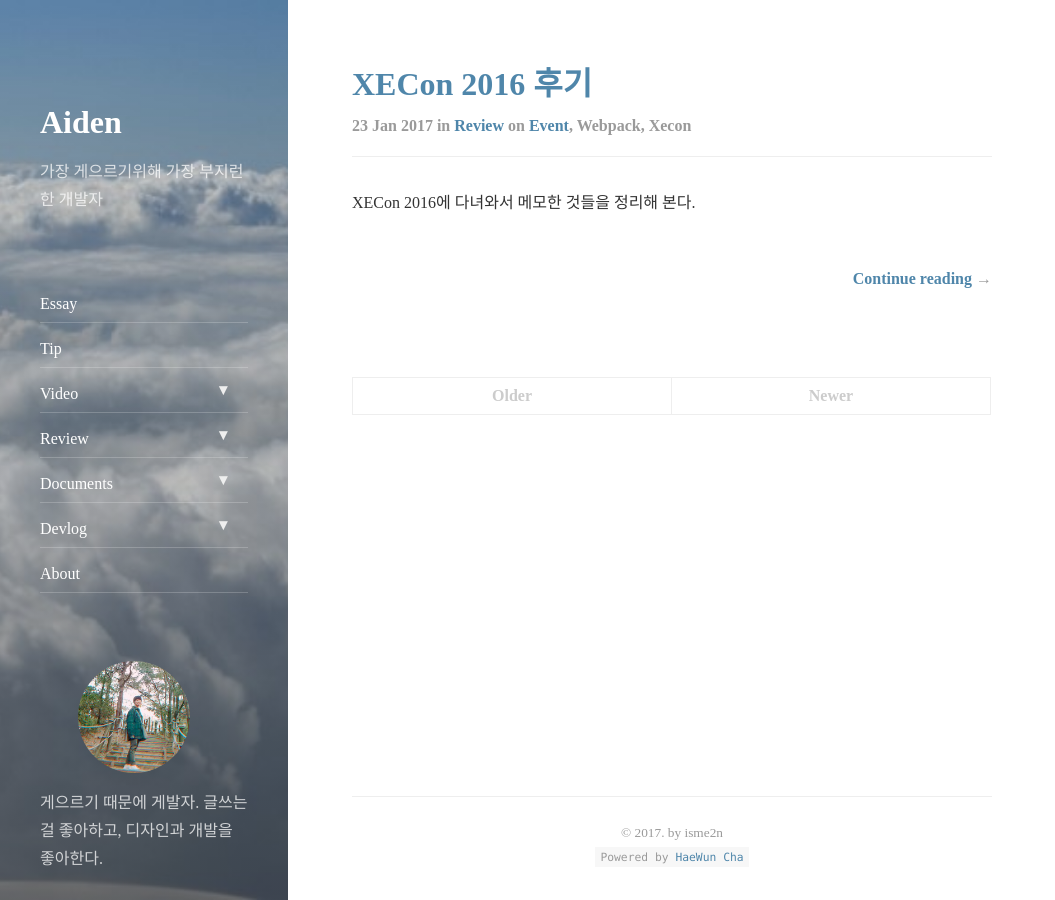
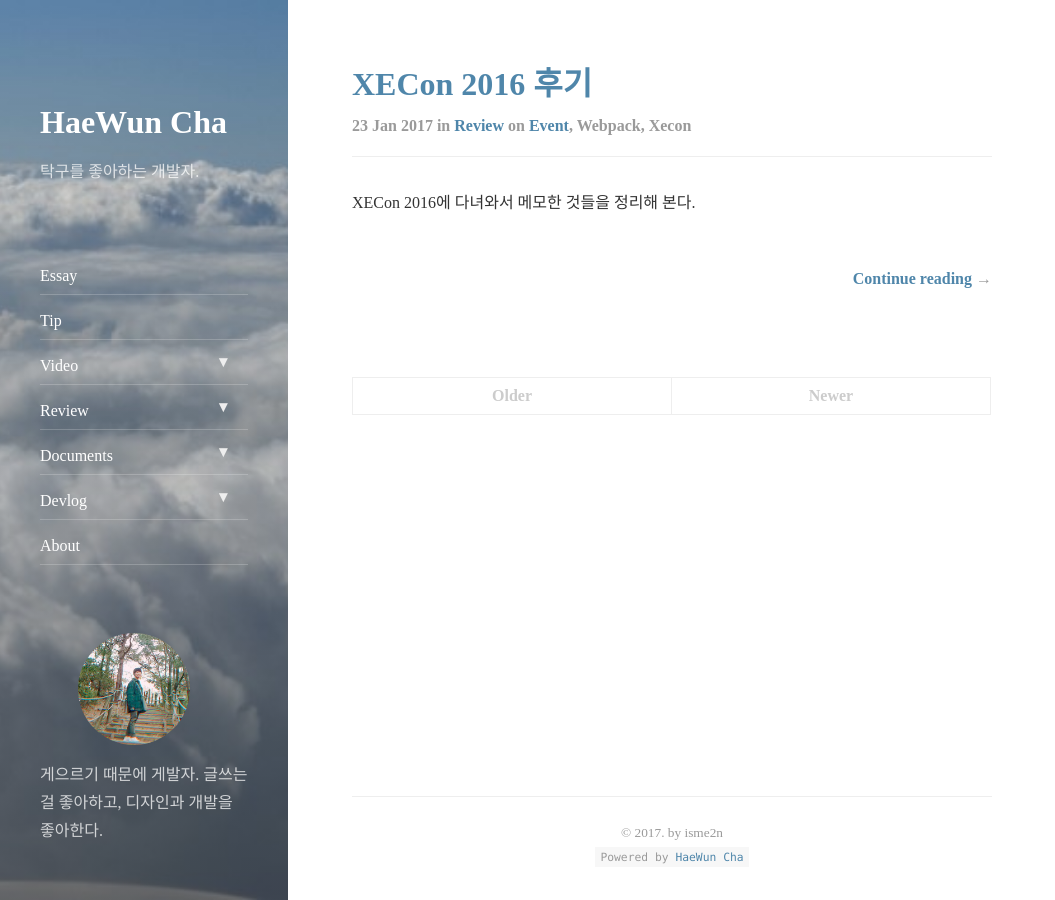
Before and after one commit to chahaun/chahaun.github.io, a Jekyll site: the page built from index.html, in a window 1280 px wide and 900 px high. Shown: the whole window, without its empty margins (0-1055 px from the left). Built offline with Jekyll 4.4.1, drawn with Linux system fonts in a browser that asks for light colours; nearby versions of some CDN libraries; the list of posts is cut into pages by our own code.

Commit message:
Update _config.yml

```diff
--- a/_config.yml
+++ b/_config.yml
@@ -2,18 +2,18 @@
 #  User configuration
 # -----------------------------------------------------------------------------
 
-title:               Aiden
+title:               HaeWun Cha
 
 # The unique resource location of your page.
 # Set to `https://<username>.github.io` when hosting on GitHub Pages
-url:                 https://isme2n.github.io
+url:                 https://chahaun.github.io
 
 # Set to '' when hosting a blog on GitHub Pages, ie on `//<username>.github.io`
 # Set to '/<reponame>' when using the `gh-pages` branch of a repository
 baseurl:             ""
 
 # A very short description of your page
-tagline:             가장 게으르기위해 가장 부지런한 개발자
+tagline:             탁구를 좋아하는 개발자.
 
 # A short description of the page, used in the sidebar and as fallback for the meta description tag.
 # Markdown enabled, but don't use more than one paragraph (enforced by `>`)
@@ -23,8 +23,8 @@ description:         >
 
 # This should be the same author as first entry in `_data/authors.yml`
 author:
-  name:              aiden min
-  email:             zoqozqz@gmail.com
+  name:              HaeWun Cha
+  email:             hanmircha@naver.com
 
 # Fallback image and color
 image:               /assets/img/nap.jpg
@@ -48,7 +48,7 @@ google_fonts:        Lato
 google_analytics:    UA-92346434-1
 
 # Setting a disqus shortname will enable the comment section on pages with `comments: true` in the front matter
-disqus_shortname:    isme2n
+disqus_shortname:    chahaun
 
 # This text will appear in the footer of every page. Markdown enabled.
 copyright:           '&copy; 2017. by isme2n'
```
